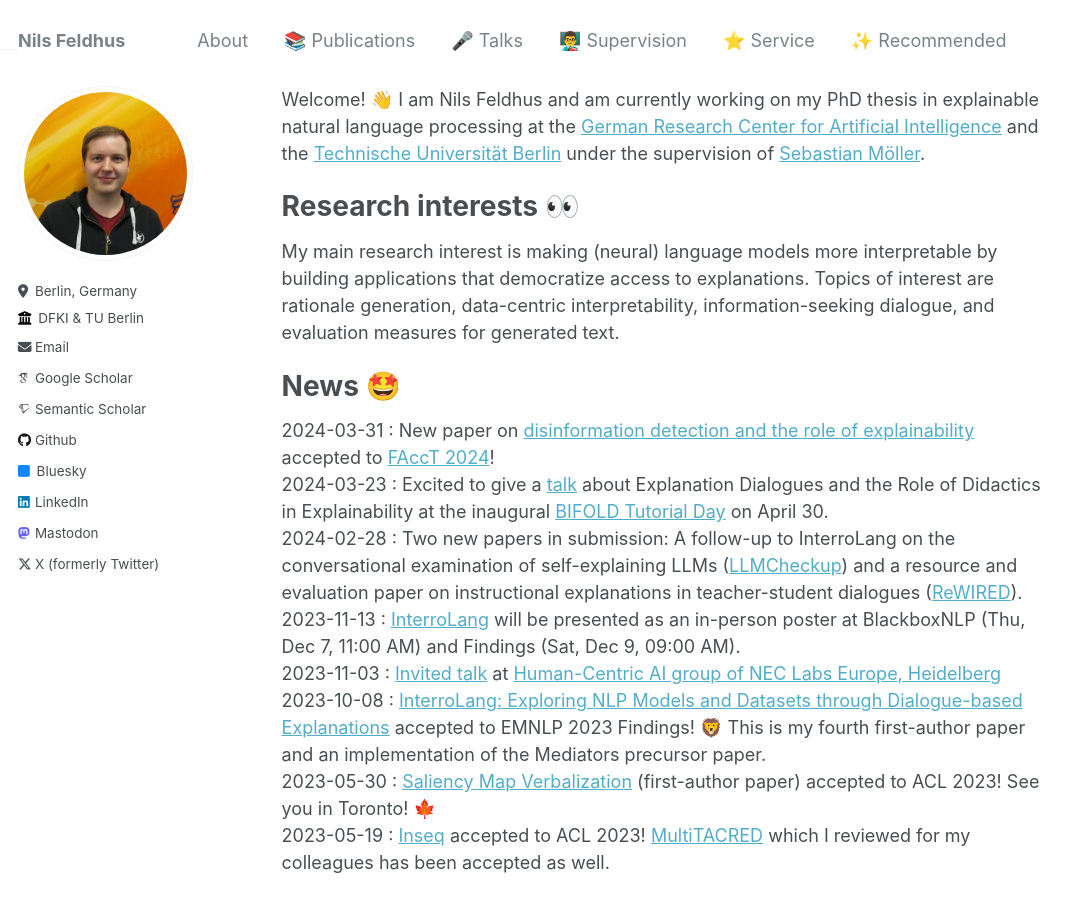
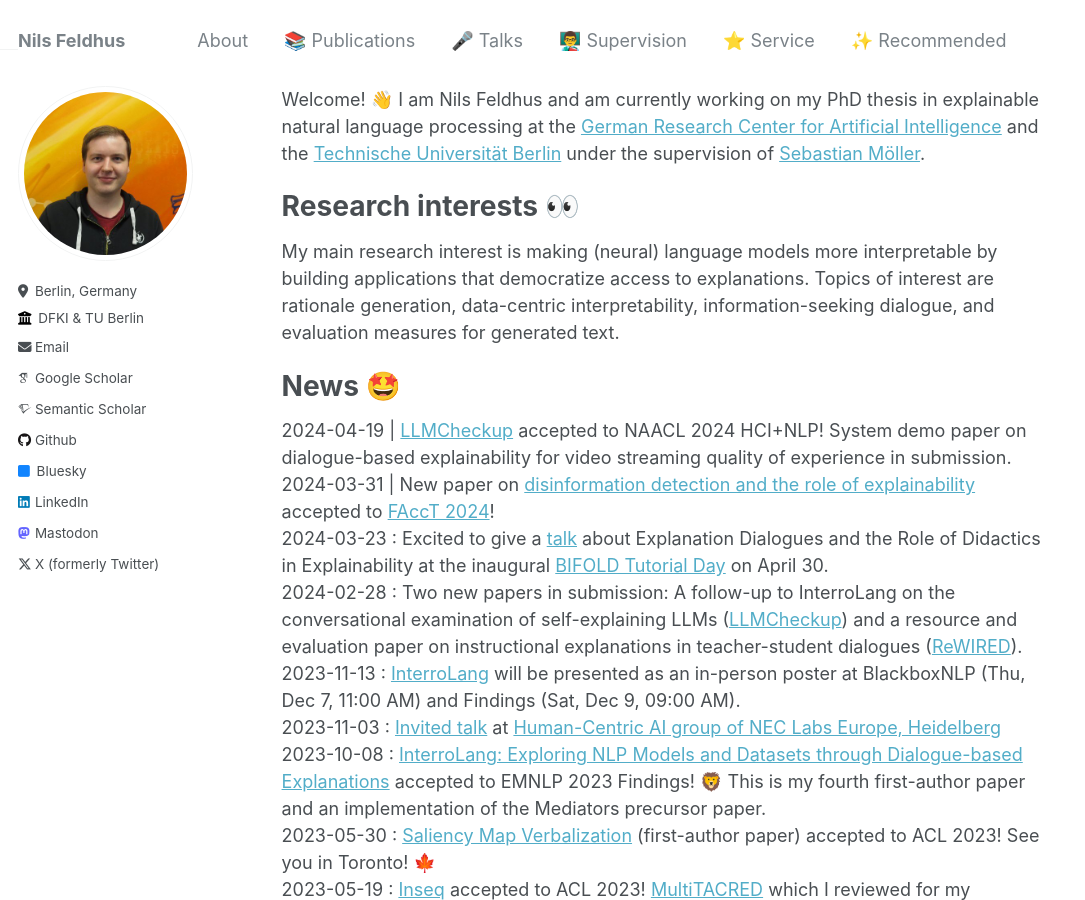
Before and after one commit to nfelnlp/nfelnlp.github.io, a Jekyll site: the page built from index.md, in a window 1280 px wide and 900 px high. Shown: the whole window, without its empty margins (0-1085 px from the left). Built offline with Jekyll 4.4.1, drawn with Linux system fonts in a browser that asks for light colours; some web fonts are replaced.

Commit message:
Update publications, service, and supervision.

```diff
--- a/index.md
+++ b/index.md
@@ -10,14 +10,15 @@
 My main research interest is making (neural) language models more interpretable by building applications that democratize access to explanations. Topics of interest are rationale generation, data-centric interpretability, information-seeking dialogue, and evaluation measures for generated text.
 
 # News 🤩
-2024-03-31 : New paper on [disinformation detection and the role of explainability](./publications/index.md#the-role-of-explainability-in-collaborative-human-ai-disinformation-detection) accepted to [FAccT 2024](https://facctconference.org/2024/)!
+2024-04-19 | [LLMCheckup](./publications/index.md#2024) accepted to NAACL 2024 HCI+NLP! System demo paper on dialogue-based explainability for video streaming quality of experience in submission.
+2024-03-31 | New paper on [disinformation detection and the role of explainability](./publications/index.md#2024) accepted to [FAccT 2024](https://facctconference.org/2024/)!
 2024-03-23 : Excited to give a [talk](./talks/index.md) about Explanation Dialogues and the Role of Didactics in Explainability at the inaugural [BIFOLD Tutorial Day](https://www.bifold.berlin/news-events/events/tutorial-day-foundation-models) on April 30.
-2024-02-28 : Two new papers in submission: A follow-up to InterroLang on the conversational examination of self-explaining LLMs ([LLMCheckup](./publications/index.md#llmcheckup-conversational-examination-of-large-language-models-via-interpretability-tools)) and a resource and evaluation paper on instructional explanations in teacher-student dialogues ([ReWIRED](./publications/index.md#rewired-instructional-explanations-in-teacher-student-dialogues)).
-2023-11-13 : [InterroLang](./publications/index.md#interrolang-exploring-nlp-models-and-datasets-through-dialogue-based-explanations-) will be presented as an in-person poster at BlackboxNLP (Thu, Dec 7, 11:00 AM) and Findings (Sat, Dec 9, 09:00 AM).
+2024-02-28 : Two new papers in submission: A follow-up to InterroLang on the conversational examination of self-explaining LLMs ([LLMCheckup](./publications/index.md#2024)) and a resource and evaluation paper on instructional explanations in teacher-student dialogues ([ReWIRED](./publications/index.md#2024)).
+2023-11-13 : [InterroLang](./publications/index.md#2023) will be presented as an in-person poster at BlackboxNLP (Thu, Dec 7, 11:00 AM) and Findings (Sat, Dec 9, 09:00 AM).
 2023-11-03 : [Invited talk](./talks/index.md) at [Human-Centric AI group of NEC Labs Europe, Heidelberg](https://www.neclab.eu/research-areas/data-science/human-centric-ai)
-2023-10-08 : [InterroLang: Exploring NLP Models and Datasets through Dialogue-based Explanations](./publications/index.md#interrolang-exploring-nlp-models-and-datasets-through-dialogue-based-explanations-) accepted to EMNLP 2023 Findings! 🦁 This is my fourth first-author paper and an implementation of the Mediators precursor paper.
-2023-05-30 : [Saliency Map Verbalization](./publications/index.md#saliency-map-verbalization-comparing-feature-importance-representations-from-model-free-and-instruction-based-methods-) (first-author paper) accepted to ACL 2023! See you in Toronto! 🍁
-2023-05-19 : [Inseq](./publications/index.md#inseq-an-interpretability-toolkit-for-sequence-generation-models-) accepted to ACL 2023!   [MultiTACRED](https://aclanthology.org/2023.acl-long.210/) which I reviewed for my colleagues has been accepted as well.
+2023-10-08 : [InterroLang: Exploring NLP Models and Datasets through Dialogue-based Explanations](./publications/index.md#2023) accepted to EMNLP 2023 Findings! 🦁 This is my fourth first-author paper and an implementation of the Mediators precursor paper.
+2023-05-30 : [Saliency Map Verbalization](./publications/index.md#2023) (first-author paper) accepted to ACL 2023! See you in Toronto! 🍁
+2023-05-19 : [Inseq](./publications/index.md#2023) accepted to ACL 2023! [MultiTACRED](https://aclanthology.org/2023.acl-long.210/) which I reviewed for my colleagues has been accepted as well.
 
 [News Archive](old_news.md)
 
```
Also changed, not shown: publications/index.md (+7 -2 lines), service/index.md (+2 -0 lines), supervision/index.md (+24 -22 lines).
